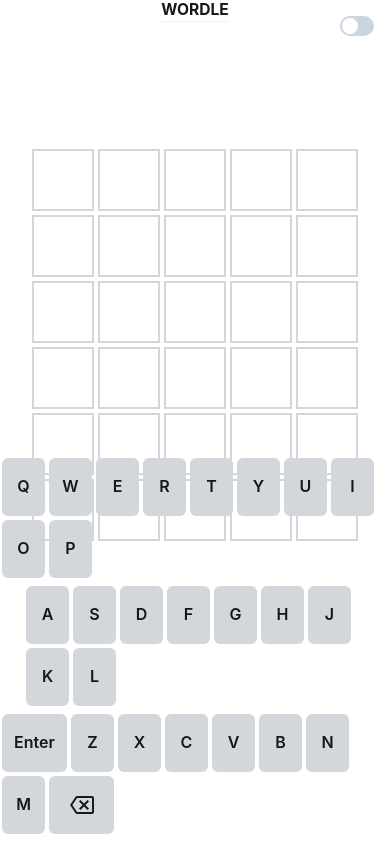
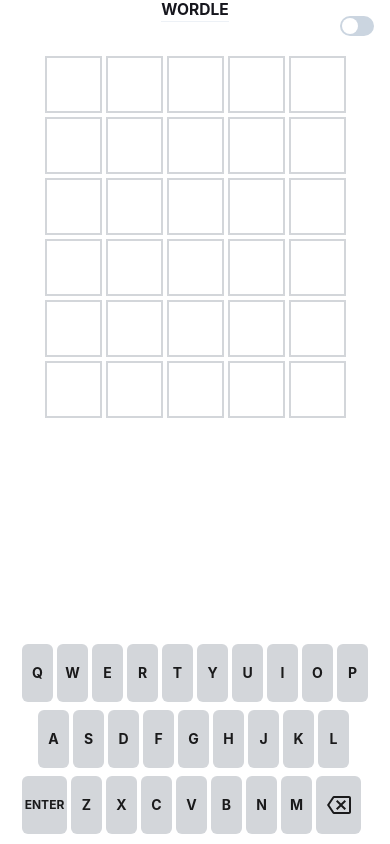
Before and after one commit to cemozturan/wordle, a Next.js app: page / in a window 390 px wide. Built offline with nearby package versions, Linux system fonts and the light colour scheme.

Commit message:
mobile and some improvements here and there

```diff
--- a/src/components/Hero.js
+++ b/src/components/Hero.js
@@ -2,7 +2,10 @@
 import { Divider } from '@chakra-ui/layout'
 
 export const Hero = ({ title }) => (
-  <Flex justifyContent="center" height="12vh">
+  <Flex justifyContent="center" height={{
+    base: '1vh', // 0-48em
+    md: '12vh', // 48em-80em
+  }}>
     <Box textAlign='center'>
       <Heading fontSize="4vw">
         {title}
--- a/src/components/InputGrid.js
+++ b/src/components/InputGrid.js
@@ -1,16 +1,26 @@
-import { Button, Text, Box, useColorMode, SimpleGrid, keyframes } from '@chakra-ui/react'
+import { Text, Box, useColorMode, SimpleGrid, keyframes } from '@chakra-ui/react'
 import { useEffect, useState } from 'react';
 import { TOASTER_MESSAGES, LETTER_STATUS, COLOR_VALUES } from '../constants';
 import { nonQuestionWords, questionWords } from '../words';
 import { Container } from './Container'
 
 const shake = keyframes`
-    10%,90% {transform: translateX(-1px);}
-    20%,80% {transform: translateX(2px);}
-    30%,50%,70% { transform: translateX(-4px);}
-    40%,60% {transform: translateX(4px);
-  `
-const animation = `${shake} 0.6s linear`
+  10%,90% {transform: translateX(-1px);}
+  20%,80% {transform: translateX(2px);}
+  30%,50%,70% { transform: translateX(-4px);}
+  40%,60% {transform: translateX(4px);
+`
+const shakeAnimation = `${shake} 0.6s linear`
+
+const bounce = keyframes`
+  0%, 20% {transform: translateY(0);}
+  40% {transform: translateY(-30px);}
+  50% {transform: translateY(5px);}
+  60% {transform: translateY(-15px);}
+  80% {transform: translateY(2px);}
+  100% {transform: translateY(0);}
+`
+const bounceAnimation = `${bounce} 1s`
 
 const getTileBorderColor = (letter, colors) => {
   if (!letter.status) {
@@ -19,7 +29,18 @@
   return colors[letter.status]
 }
 
-const generateInputGrid = (colorMode, inputRows, currentRowIndex, shakeIt) => {
+const getAnimationForRow = (shakeIt, bounceIt, rowIndex, currentRowIndex) => {
+  if (rowIndex === currentRowIndex) {
+    if (shakeIt) {
+      return shakeAnimation
+    } else if (bounceIt) {
+      return bounceAnimation
+    }
+  }
+  return 'none'
+}
+
+const generateInputGrid = (colorMode, inputRows, currentRowIndex, shakeIt, bounceIt) => {
   const colors = COLOR_VALUES[colorMode];
   return (
     <SimpleGrid columns={5} spacing={1}>
@@ -30,11 +51,17 @@
             borderWidth='2px'
             borderColor={getTileBorderColor(letter, colors)}
             bg={!letter.status ? colors.bg : colors[letter.status]}
-            height='62px'
-            w='62px'
+            height={{
+              base: '57px',
+              md: '62px',
+            }}
+            w={{
+              base: '57px',
+              md: '62px',
+            }}
             display='flex'
             justifyContent='center'
-            animation={shakeIt && rowIndex === currentRowIndex ? animation : 'none'}
+            animation={getAnimationForRow(shakeIt, bounceIt, rowIndex, currentRowIndex)}
             alignItems='center'>
             <Text
               color={!letter.status ? colors.nonEvaluatedText : colors.evaluatedText}
@@ -111,13 +138,15 @@
   const [found, setFound] = useState(false)
   const [shakeIt, setShakeIt] = useState(false)
 
+    console.log(question);
+
   useEffect(() => {
     if (!inputLetter) { return }
     if (found) {
       return
     }
     const { value } = inputLetter
-    if (value === 'Enter') {
+    if (value === 'ENTER') {
       if (inputRows[currentRowIndex][4].value) {
         const { rows, message, error } = processWordSubmission(inputRows, currentRowIndex, question)
         if (error) {
@@ -161,7 +190,7 @@
       justifyContent="center"
       bg='none'
     >
-      {generateInputGrid(colorMode, inputRows, currentRowIndex, shakeIt)}
+      {generateInputGrid(colorMode, inputRows, currentRowIndex, shakeIt, found)}
     </Container>
   )
 }
--- a/src/components/Keyboard.js
+++ b/src/components/Keyboard.js
@@ -5,7 +5,7 @@
 const bgColor = { light: '#d3d6da', dark: '#818384' }
 const backspaceColor = { light: '#1a1a1b', dark: '#d7dadc' }
 
-const isLetter = char => RegExp(/^[A-Z]*$/,'u').test(char)
+const isLetter = char => RegExp(/^[A-Z]$/,'u').test(char)
 
 const getBgColor = (letter, usedLetters, colorMode) => {
   const usedLetter = usedLetters.find(x => x.value === letter)
@@ -15,11 +15,38 @@
   return bgColor[colorMode]
 }
 
+const getLetterColor = (letter, usedLetters, colorMode) => {
+  const usedLetter = usedLetters.find(x => x.value === letter)
+  if (usedLetter) {
+    return COLOR_VALUES[colorMode].evaluatedText
+  }
+  return COLOR_VALUES[colorMode].nonEvaluatedText
+}
+
+const getLetterWidth = char => {
+  return isLetter(char) ? {
+    base: '31px',
+    md: '43px',
+  } : {
+    base: '45px',
+    md: '65px',
+  }
+}
+
+const getRowPadding = defaultPadding => {
+  return defaultPadding ? {
+    base: 4,
+    md: 6
+  } : {
+    base: '0'
+  }
+}
+
 const createKeyboard = (colorMode, processInputLetter, usedLetters) => {
   const rows = [
     { chars: ['Q', 'W', 'E', 'R', 'T', 'Y', 'U', 'I', 'O', 'P'], paddingLeft: 0 },
     { chars: ['A', 'S', 'D', 'F', 'G', 'H', 'J', 'K', 'L'], paddingLeft: 6 },
-    { chars: ['Enter', 'Z', 'X', 'C', 'V', 'B', 'N', 'M', (<svg xmlns="http://www.w3.org/2000/svg" height="24" viewBox="0 0 24 24" width="24">
+    { chars: ['ENTER', 'Z', 'X', 'C', 'V', 'B', 'N', 'M', (<svg xmlns="http://www.w3.org/2000/svg" height="24" viewBox="0 0 24 24" width="24">
     <path fill={backspaceColor[colorMode]} d="M22 3H7c-.69 0-1.23.35-1.59.88L0 12l5.41 8.11c.36.53.9.89 1.59.89h15c1.1 0 2-.9 2-2V5c0-1.1-.9-2-2-2zm0 16H7.07L2.4 12l4.66-7H22v14zm-11.59-2L14 13.41 17.59 17 19 15.59 15.41 12 19 8.41 17.59 7 14 10.59 10.41 7 9 8.41 12.59 12 9 15.59z"></path>
   </svg>)], paddingLeft: 0 },
   ];
@@ -29,11 +56,17 @@
       align='stretch'
     >
       {rows.map((row, rowIndex) =>
-        <Box key={rowIndex} pl={row.paddingLeft}>
+        <Box key={rowIndex} pl={getRowPadding(row.paddingLeft)}>
           {row.chars.map((char, index) =>
             <Button
-              key={index} h='58px' w={isLetter(char) ? '43px' : '65px'}
+              key={index} h='58px' w={getLetterWidth(char)}
               bg={getBgColor(char, usedLetters, colorMode)} m={0.5}
+              minWidth='31px'
+              color={getLetterColor(char, usedLetters, colorMode)}
+              fontSize={isLetter(char) ? '14px' : '12px'}
+              fontWeight='bold'
+              paddingInlineStart={0}
+              paddingInlineEnd={0}
               onClick={() => processInputLetter({ value: char })}>
               {char}
             </Button>
--- a/src/components/Toaster.js
+++ b/src/components/Toaster.js
@@ -8,6 +8,11 @@
   return (
     <Flex justifyContent="center">
       <Box
+        mt={{
+          base: 20,
+          md: 0,
+        }}
+        zIndex={5}
         bg={bgColor[colorMode]} px={4} py={2}
         color={color[colorMode]} textAlign='center'
         borderRadius='md'
```
